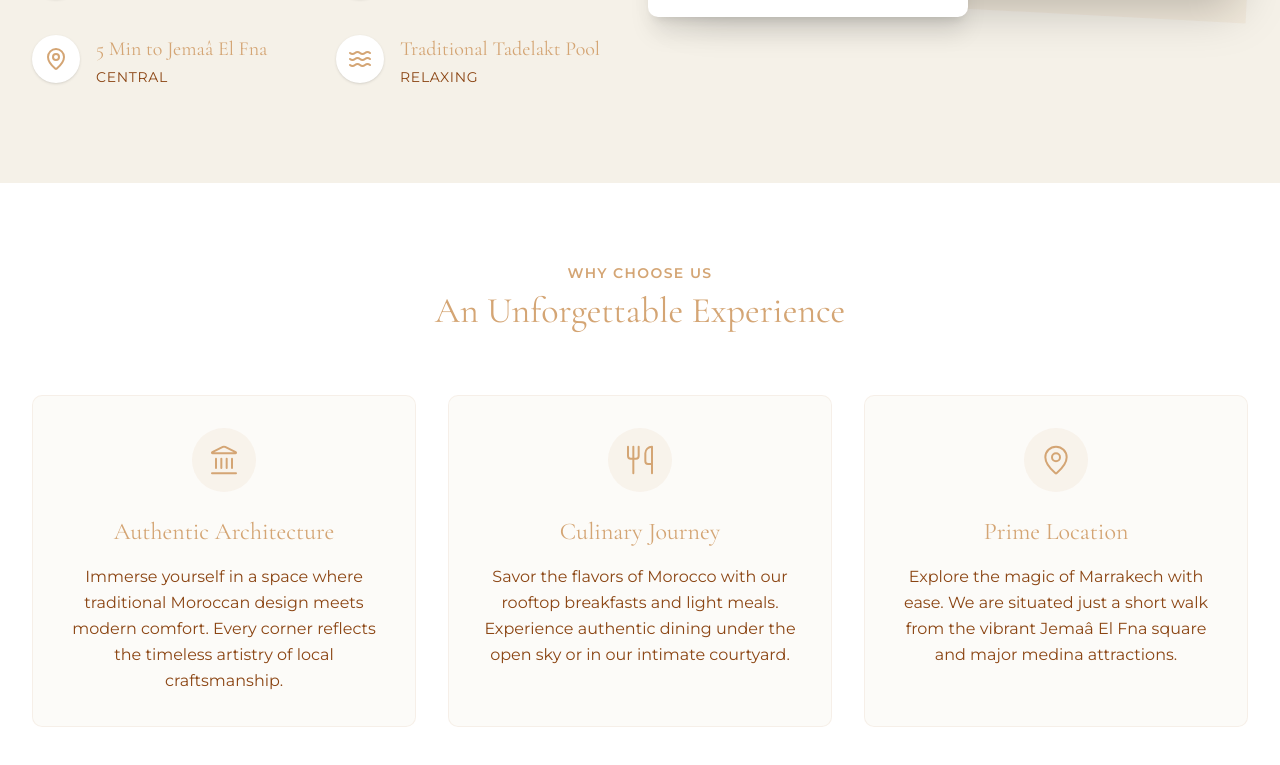
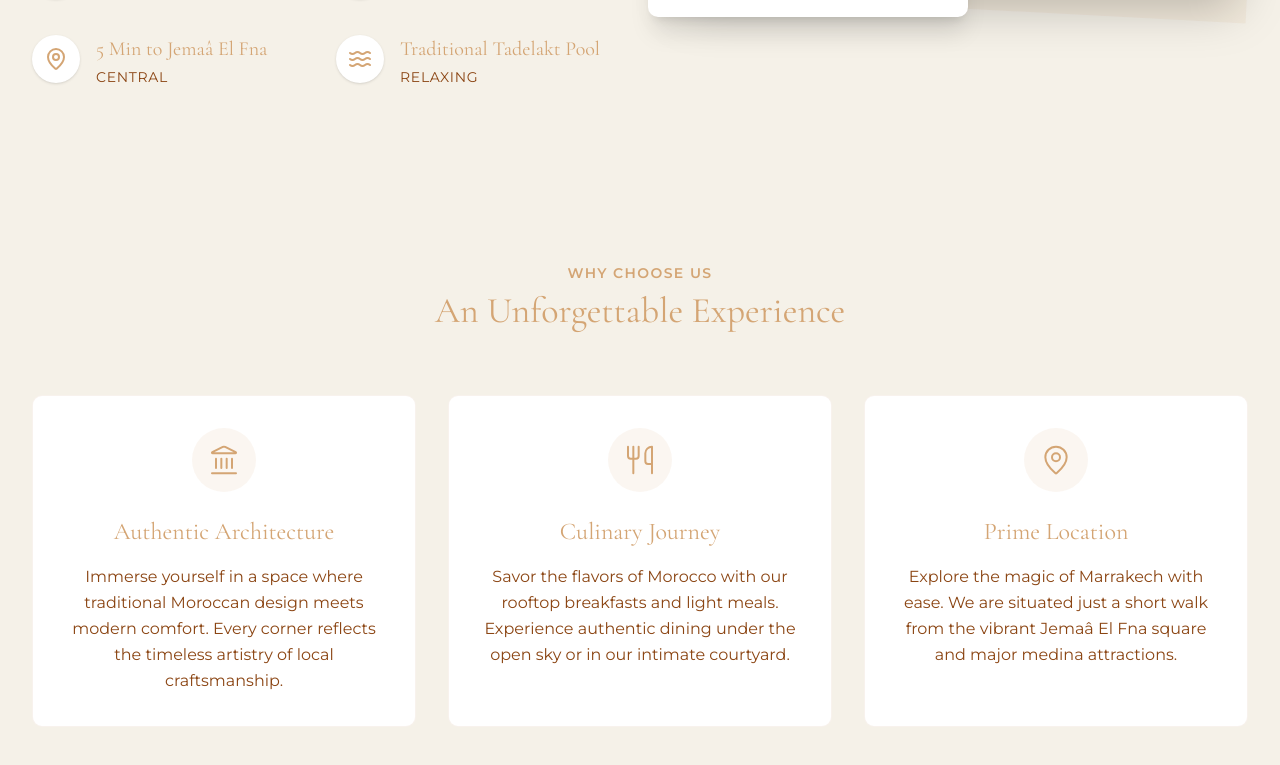
Before and after one commit to yassinejoundi/riad-dar-ten, a Next.js app: page / in a window 1280 px wide. Shown: the part 1598-2363 px from the top of the page. Built offline with nearby package versions, Linux system fonts and the light colour scheme; a web font is replaced by a local one.

Commit message:
create the home page why choose us section

```diff
--- a/components/home/FeaturedExperiences.tsx
+++ b/components/home/FeaturedExperiences.tsx
@@ -1,26 +1,29 @@
-import { Landmark, Utensils, MapPin } from "lucide-react";
+import { Landmark, Utensils, MapPin } from "lucide-react"
 
 const experiences = [
   {
     icon: Landmark,
     title: "Authentic Architecture",
-    description: "Immerse yourself in a space where traditional Moroccan design meets modern comfort. Every corner reflects the timeless artistry of local craftsmanship.",
+    description:
+      "Immerse yourself in a space where traditional Moroccan design meets modern comfort. Every corner reflects the timeless artistry of local craftsmanship.",
   },
   {
     icon: Utensils,
     title: "Culinary Journey",
-    description: "Savor the flavors of Morocco with our rooftop breakfasts and light meals. Experience authentic dining under the open sky or in our intimate courtyard.",
+    description:
+      "Savor the flavors of Morocco with our rooftop breakfasts and light meals. Experience authentic dining under the open sky or in our intimate courtyard.",
   },
   {
     icon: MapPin,
     title: "Prime Location",
-    description: "Explore the magic of Marrakech with ease. We are situated just a short walk from the vibrant Jemaâ El Fna square and major medina attractions.",
+    description:
+      "Explore the magic of Marrakech with ease. We are situated just a short walk from the vibrant Jemaâ El Fna square and major medina attractions.",
   },
-];
+]
 
 export function FeaturedExperiences() {
   return (
-    <section className="py-20 bg-white">
+    <section className="py-20 bg-cream">
       <div className="container mx-auto px-4 md:px-8">
         <div className="text-center mb-16 animate-fade-in-up">
           <span className="text-sm font-sans font-bold uppercase tracking-widest text-terracotta mb-2 block">
@@ -35,7 +38,7 @@ export function FeaturedExperiences() {
           {experiences.map((item, index) => (
             <div
               key={index}
-              className="group p-8 rounded-lg bg-cream/30 border border-desert-sand/30 hover:shadow-lg hover:border-terracotta/30 transition-all duration-300 text-center animate-fade-in-up"
+              className="group p-8 rounded-lg bg-white border border-desert-sand/30 hover:shadow-lg hover:border-terracotta/30 transition-all duration-300 text-center animate-fade-in-up"
               style={{ animationDelay: `${index * 150}ms` }}
             >
               <div className="inline-flex items-center justify-center w-16 h-16 rounded-full bg-terracotta/10 text-terracotta mb-6 group-hover:bg-terracotta group-hover:text-white transition-colors duration-300">
@@ -52,5 +55,5 @@ export function FeaturedExperiences() {
         </div>
       </div>
     </section>
-  );
+  )
 }
```
